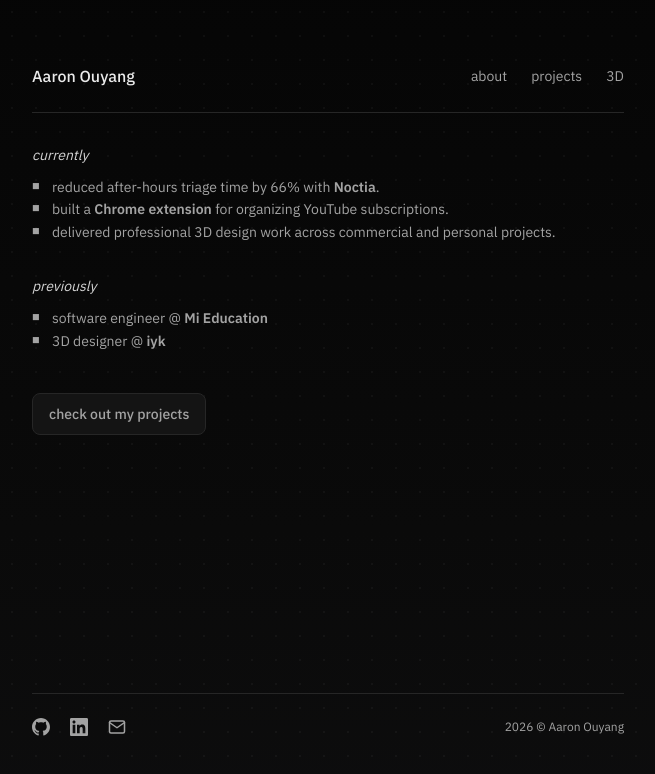
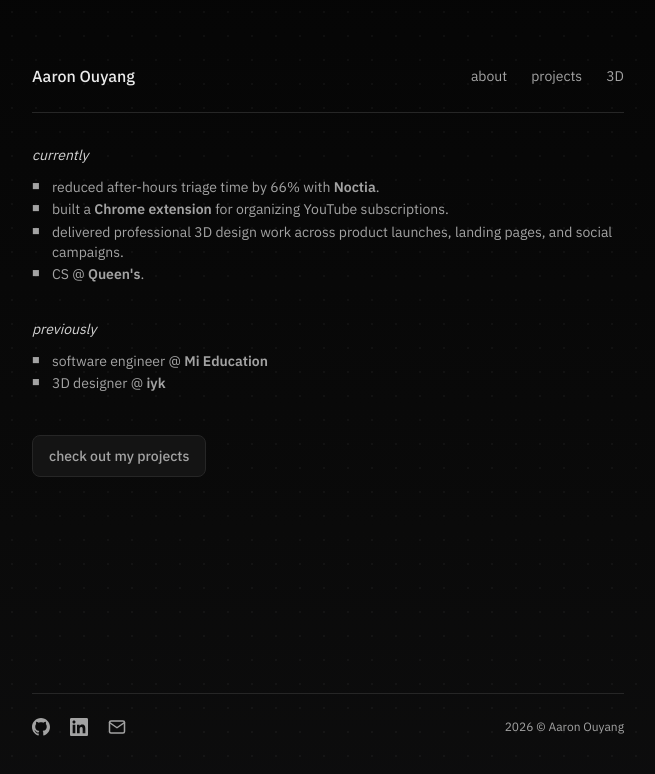
Before and after one commit to aaronouyang/aaronouyang-site, a Next.js app: page /about in a window 1280 px wide. Shown: the top 774 px of the page, without its empty margins (312-967 px from the left). Built offline with nearby package versions, Linux system fonts and the light colour scheme.

Commit message:
add artstation link, education, formatting of projects page

```diff
--- a/app/3d/page.tsx
+++ b/app/3d/page.tsx
@@ -21,7 +21,7 @@ export default function ThreeDPage() {
           </h2>
           <p className="mt-3 leading-7">
             I&apos;ll add featured pieces, case studies, and process notes. For now,
-            view my professional 3D portfolio.
+            view my professional 3D portfolio. Personal art lives on ArtStation.
           </p>
           <a
             href="https://www.figma.com/deck/ILevoHEMtB8pjgQzPGyReq/Portfolio?node-id=1-2595&t=XAZFTDxvnXUT1hOO-1"
@@ -31,6 +31,14 @@ export default function ThreeDPage() {
           >
             view the portfolio{"\u00A0"}→
           </a>
+          <a
+            href="https://aaronouyang.artstation.com/"
+            target="_blank"
+            rel="noreferrer"
+            className="mt-4 flex w-fit items-center text-sm font-medium text-foreground underline underline-offset-4"
+          >
+            visit ArtStation{"\u00A0"}→
+          </a>
         </section>
       </div>
     </SiteShell>
--- a/app/about/page.tsx
+++ b/app/about/page.tsx
@@ -37,7 +37,19 @@ export default function AboutPage() {
               for organizing YouTube subscriptions.
             </li>
             <li>
-              delivered professional 3D design work across commercial and personal projects.
+              delivered professional 3D design work across product launches, landing pages, and social campaigns.
+            </li>
+            <li>
+              CS @{" "}
+              <Link
+                href="https://www.queensu.ca/"
+                target="_blank"
+                rel="noreferrer"
+                className="font-semibold underline underline-offset-4"
+              >
+                Queen&apos;s
+              </Link>
+              .
             </li>
           </ul>
         </section>
--- a/app/projects/page.tsx
+++ b/app/projects/page.tsx
@@ -10,7 +10,7 @@ const projects = [
     description:
       "After-hours AI receptionist that captures, summarizes, and prioritizes patient calls when offices are closed, helping staff review and follow up more efficiently. Increased after-hours call triage time by 300%.",
     href: "https://www.noctia.ca/",
-    label: "Live site",
+    label: "live site",
   },
   {
     title: "YouTube Subscription Folders",
@@ -24,7 +24,7 @@ const projects = [
     description:
       "Selected 3D work spanning commercial and personal projects. Full archive coming soon.",
     href: "/3d",
-    label: "View 3D",
+    label: "view 3D",
   },
 ];
 
```
